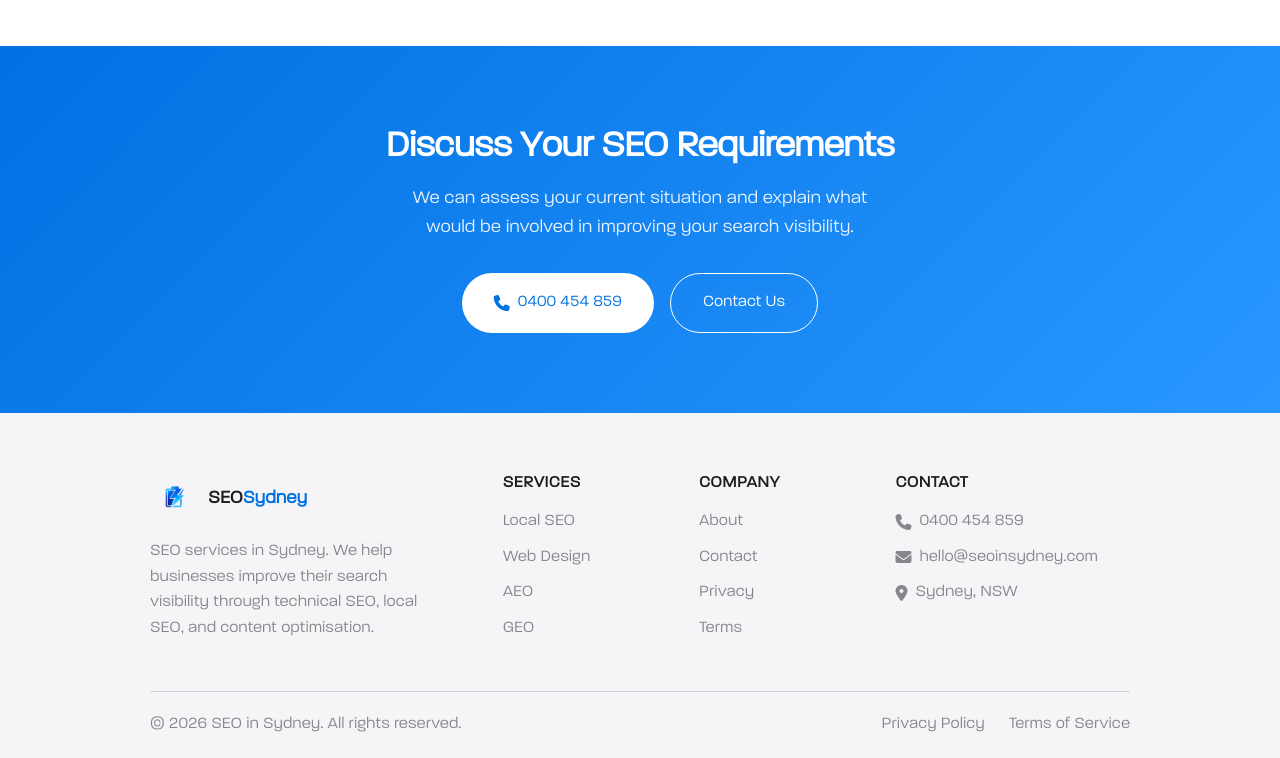
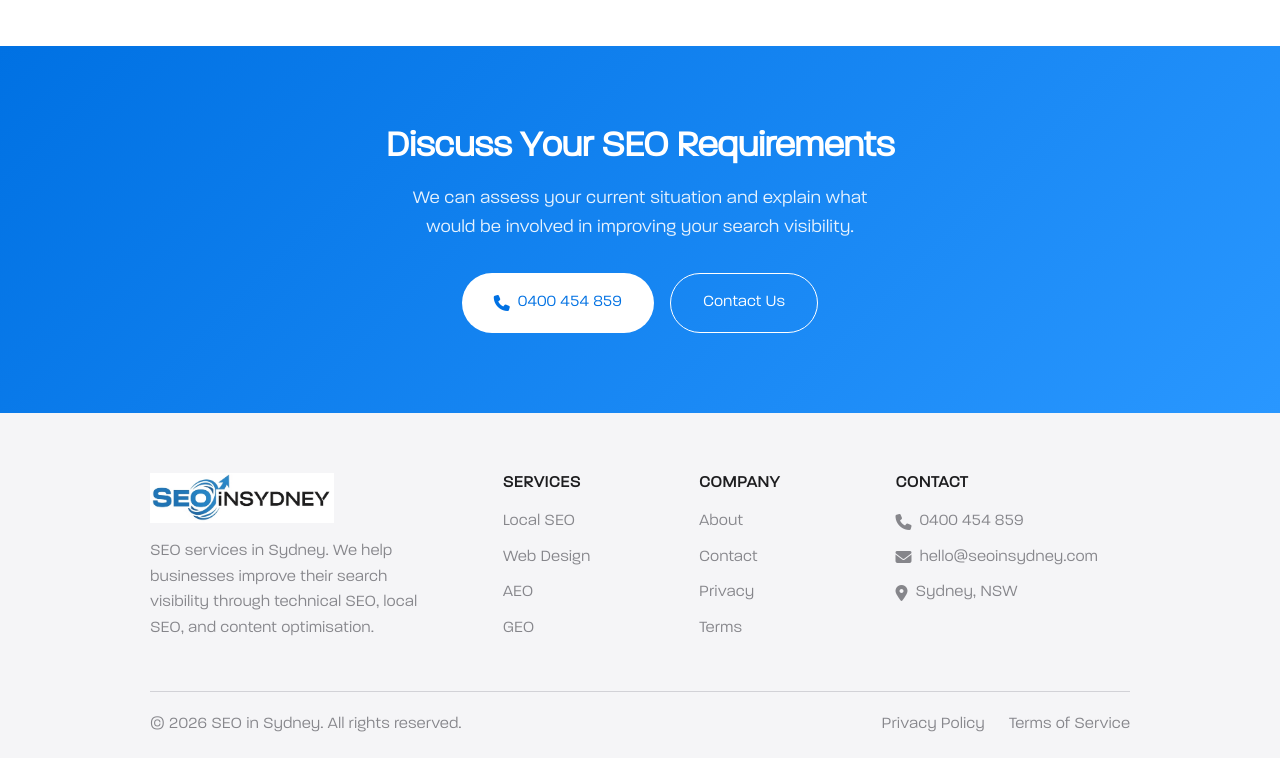
Before and after one commit to Dombarth/seoinsydney, an Eleventy site: page src/index.njk in a window 1280 px wide. Shown: the part 6207-6965 px from the top of the page. Built offline with nearby package versions, Linux system fonts and the light colour scheme; Eleventy itself is replaced by a stand-in of ours; files that its build step writes are made by us from their sources.

Commit message:
Update footer logo to new seo-in-sydney-logo.png

```diff
--- a/src/_includes/partials/footer.njk
+++ b/src/_includes/partials/footer.njk
@@ -4,8 +4,7 @@
         <div class="footer-content">
             <div class="footer-brand">
                 <a href="/" class="logo">
-                    <img src="/assets/logo.png" alt="{{ site.name }}">
-                    <span class="logo-text">SEO<span>Sydney</span></span>
+                    <img src="/assets/seo-in-sydney-logo.png" alt="SEOinSydney - SEO Agency Sydney Logo" width="160" height="50">
                 </a>
                 <p>SEO services in Sydney. We help businesses improve their search visibility through technical SEO, local SEO, and content optimisation.</p>
             </div>
```
